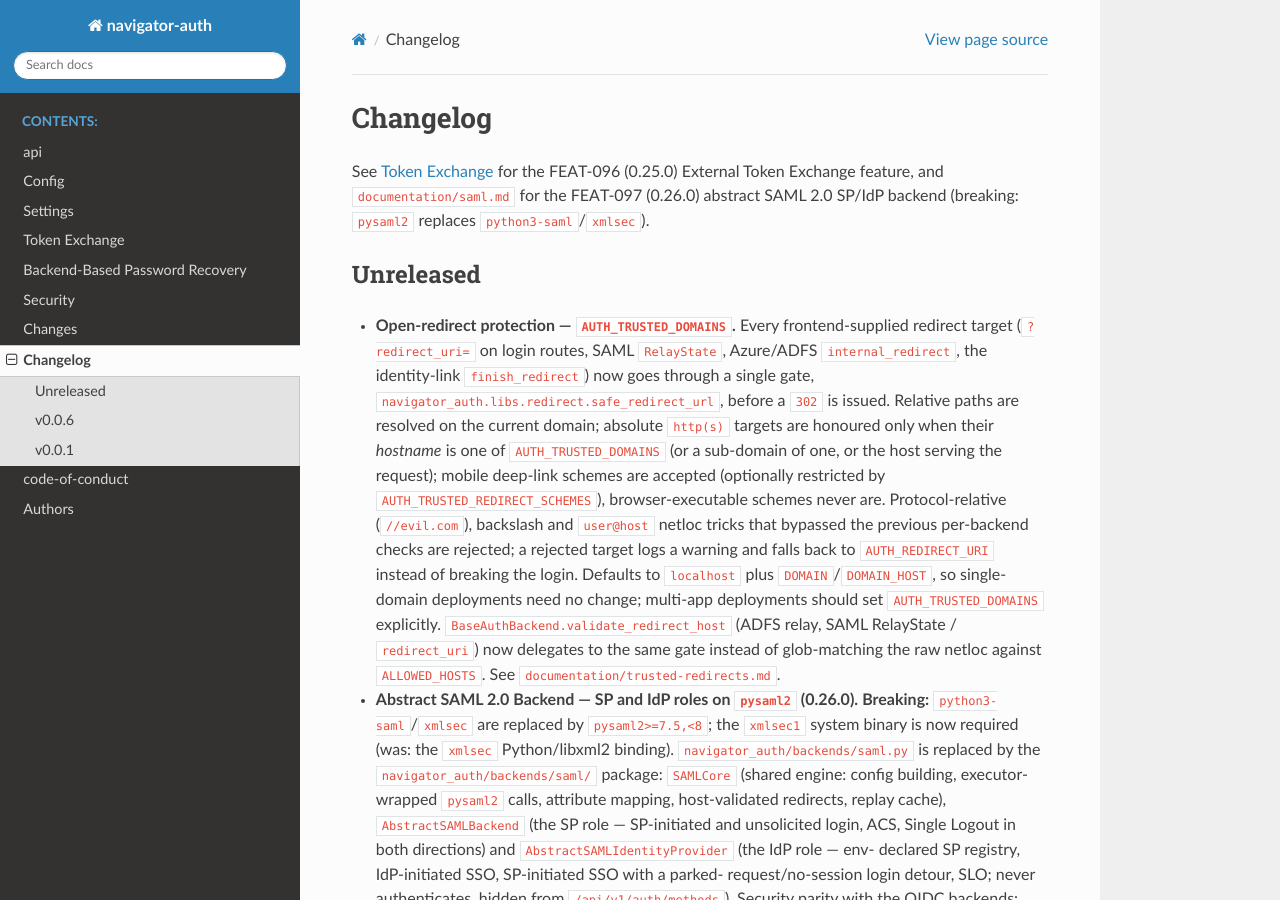
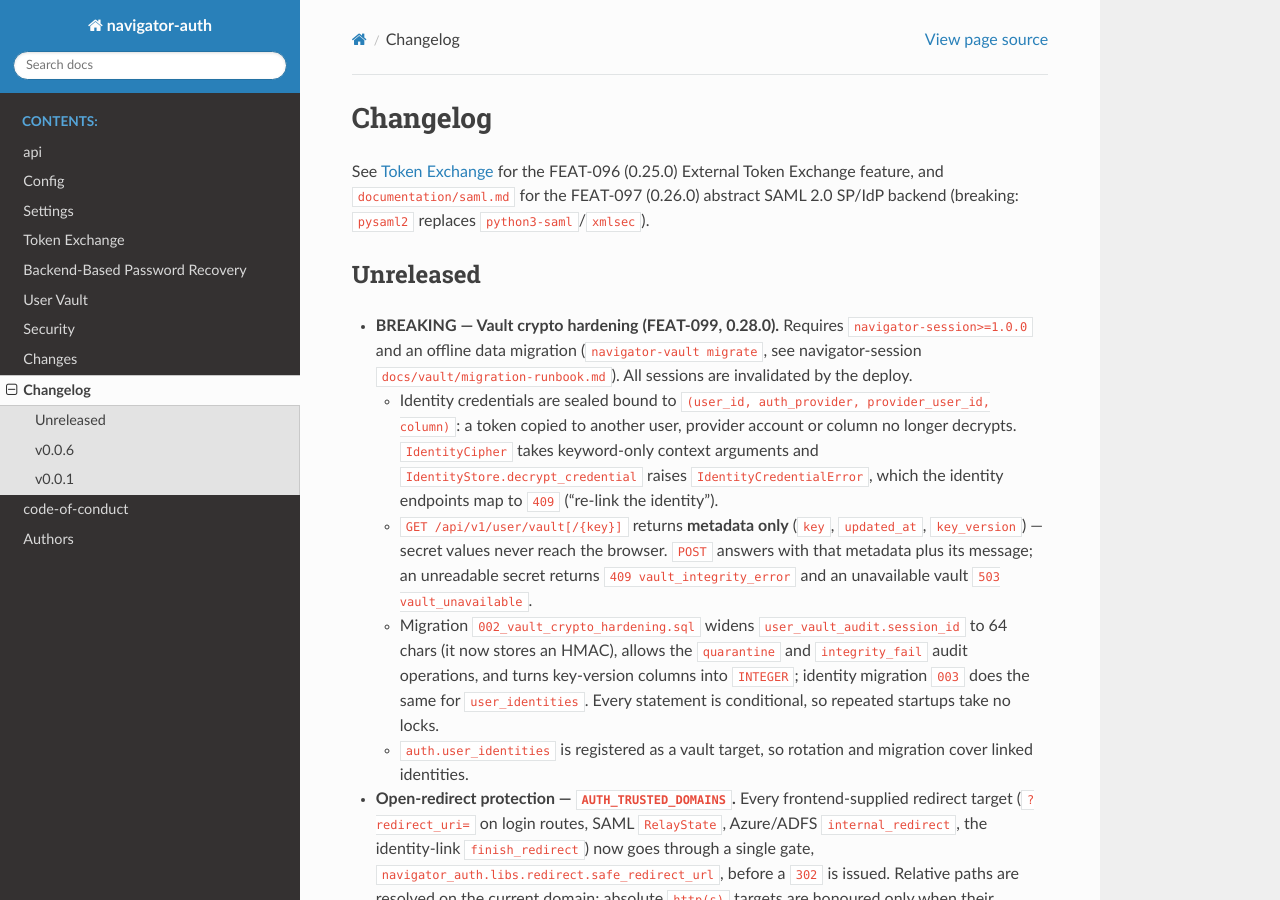
Before and after one commit to phenobarbital/navigator-auth, a Sphinx documentation site: the page built from docs/changelog.rst, in a window 1280 px wide and 900 px high. Built offline with Sphinx 7.4.7 and the Read the Docs theme 3.1.0, drawn with Linux system fonts in a browser that asks for light colours.

Commit message:
feat(vault-crypto-hardening): TASK-085 — version 0.28.0, docs and verification evidence
- docs/vault.rst: navigator-auth's side of the vault (environment, key ring
  setup, registered targets, schema migrations, metadata-only HTTP contract)
  and links to the navigator-session format/targets/runbook documents.
- version 0.28.0 and navigator-session>=1.0.0: the envelope change is
  breaking, the two must deploy together.
- artifacts/logs/feat-099-*: test runs for the four repos and a summary of
  the acceptance checks.

Co-Authored-By: Claude Opus 5 (1M context) <noreply@anthropic.com>

```diff
--- a/CHANGELOG.md
+++ b/CHANGELOG.md
@@ -1,4 +1,28 @@
 # Unreleased
+
+- **BREAKING — Vault crypto hardening (FEAT-099, 0.28.0).** Requires
+  `navigator-session>=1.0.0` and an offline data migration
+  (`navigator-vault migrate`, see navigator-session `docs/vault/migration-runbook.md`).
+  All sessions are invalidated by the deploy.
+  - Identity credentials are sealed bound to
+    `(user_id, auth_provider, provider_user_id, column)`: a token copied to
+    another user, provider account or column no longer decrypts. `IdentityCipher`
+    takes keyword-only context arguments and `IdentityStore.decrypt_credential`
+    raises `IdentityCredentialError`, which the identity endpoints map to
+    `409` ("re-link the identity").
+  - `GET /api/v1/user/vault[/{key}]` returns **metadata only** (`key`,
+    `updated_at`, `key_version`) — secret values never reach the browser.
+    `POST` answers with that metadata plus its message; an unreadable secret
+    returns `409 vault_integrity_error` and an unavailable vault `503
+    vault_unavailable`.
+  - Migration `002_vault_crypto_hardening.sql` widens `user_vault_audit.session_id`
+    to 64 chars (it now stores an HMAC), allows the `quarantine` and
+    `integrity_fail` audit operations, and turns key-version columns into
+    `INTEGER`; identity migration `003` does the same for `user_identities`.
+    Every statement is conditional, so repeated startups take no locks.
+  - `auth.user_identities` is registered as a vault target, so rotation and
+    migration cover linked identities.
+
 
 - **Open-redirect protection — `AUTH_TRUSTED_DOMAINS`.** Every
   frontend-supplied redirect target (`?redirect_uri=` on login routes, SAML
--- a/docs/index.rst
+++ b/docs/index.rst
@@ -39,6 +39,7 @@ This project is licensed under the terms of the BSD v3. and Apache 2 Dual licens
    settings
    token_exchange
    password_recovery
+   vault
    security
    changes
    changelog
--- a/navigator_auth/version.py
+++ b/navigator_auth/version.py
@@ -6,7 +6,7 @@ __title__ = "navigator_auth"
 __description__ = (
     "Navigator Auth is an Authentication/Authorization Toolkit for aiohttp."
 )
-__version__ = "0.26.0"  # pragma: no cover
+__version__ = "0.28.0"  # pragma: no cover
 __author__ = "Jesus Lara"
 __author_email__ = "jesuslarag@gmail.com"
 __copyright__ = "Copyright (c) 2019-2025 Jesus Lara"
--- a/pyproject.toml
+++ b/pyproject.toml
@@ -49,7 +49,7 @@ dependencies = [
     "python-slugify>=8.0.1",
     "asyncdb>=2.8.0",
     "navconfig>=2.2.0",
-    "navigator-session>=0.6.5",
+    "navigator-session>=1.0.0",
     "navigator-api>=0.5.0",
     "pydantic>=2.12.5",
     "pysaml2>=7.5,<8",
```
Also changed, not shown: artifacts/logs/feat-099-summary.md (added, +60 -0 lines), docs/vault.rst (added, +55 -0 lines).
